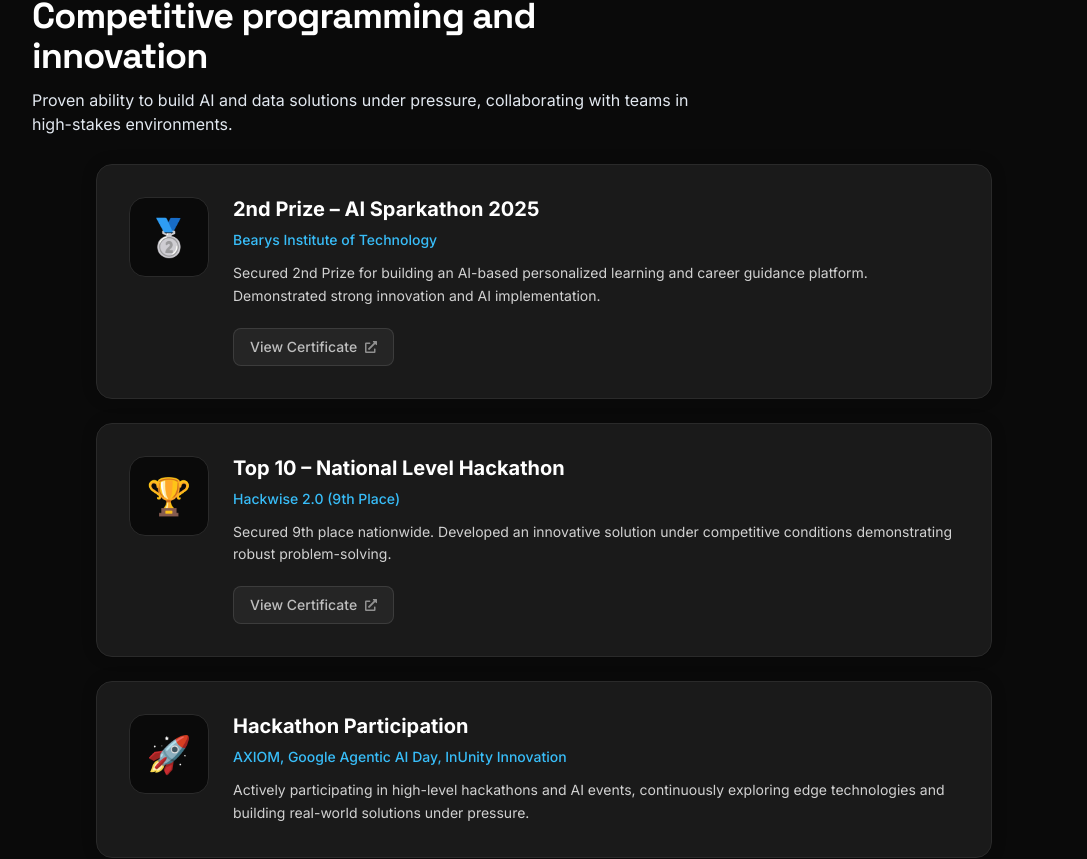
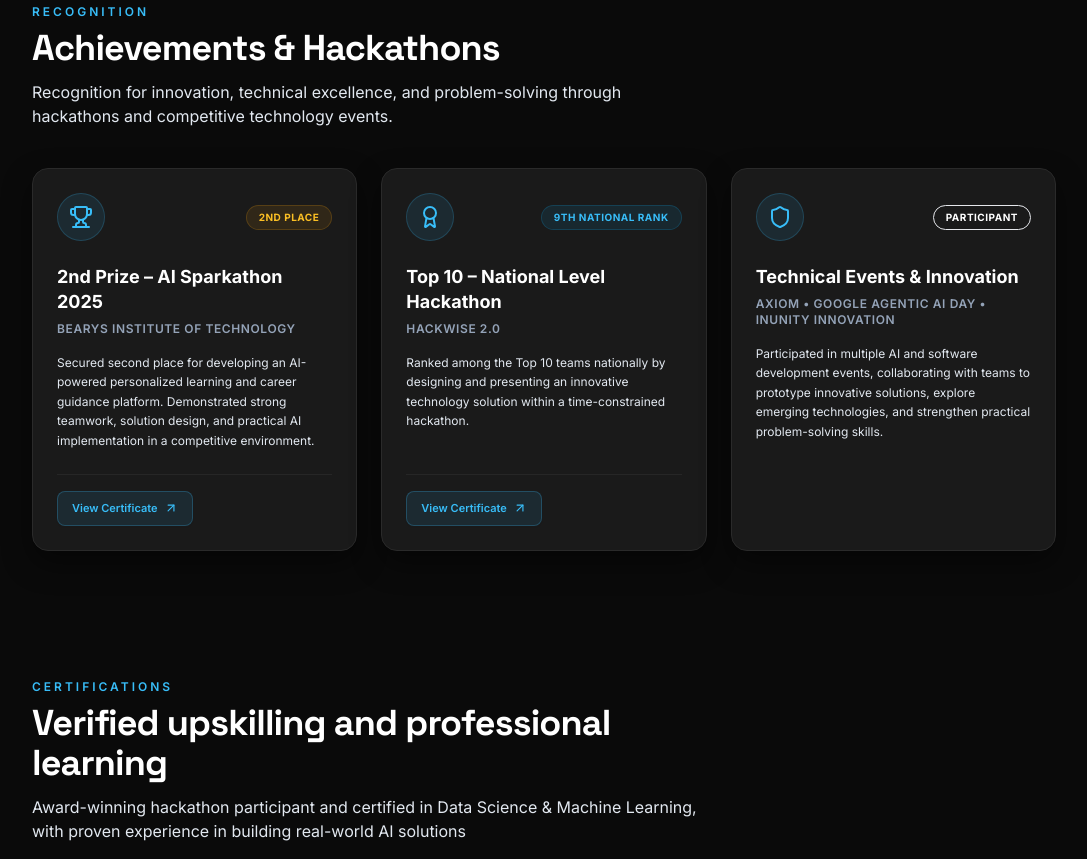
Before and after one commit to samhoon000/My-Portfolio, a React (Vite) app: page / in a window 1280 px wide. Shown: the part 3447-4306 px from the top of the page, without its empty margins (96-1183 px from the left). Built offline with nearby package versions, Linux system fonts and the light colour scheme.

Commit message:
Redesign Achievements & Hackathons section with professional grid layout, badges, and Lucide React icons

```diff
--- a/package.json
+++ b/package.json
@@ -15,6 +15,7 @@
   "dependencies": {
     "@emailjs/browser": "^4.4.1",
     "framer-motion": "^12.38.0",
+    "lucide-react": "^1.23.0",
     "react": "^19.2.5",
     "react-dom": "^19.2.5",
     "react-icons": "^5.6.0",
--- a/src/components/achievements-section.jsx
+++ b/src/components/achievements-section.jsx
@@ -1,56 +1,84 @@
 import { achievements } from '../data/portfolio-data'
 import { SectionHeading } from './section-heading'
-import { FaExternalLinkAlt } from 'react-icons/fa'
+import { Trophy, Award, Shield, ArrowUpRight } from 'lucide-react'
+
+const iconMap = {
+  Trophy: Trophy,
+  Award: Award,
+  Shield: Shield
+}
+
+const badgeStyles = {
+  '2nd Place': 'bg-amber-500/10 text-amber-400 border-amber-500/20',
+  '9th National Rank': 'bg-sky-500/10 text-sky-400 border-sky-500/20',
+  'Participant': 'bg-emerald-500/10 text-emerald-400 border-emerald-500/20'
+}
 
 export function AchievementsSection() {
   return (
-    <section id="achievements" className="py-10 sm:py-12 relative overflow-hidden">
+    <section id="achievements" className="py-16 sm:py-20 relative overflow-hidden">
       {/* Background Glow */}
-      <div className="absolute top-1/2 left-1/2 -translate-x-1/2 -translate-y-1/2 w-[500px] h-[500px] bg-accent/5 blur-[120px] rounded-full pointer-events-none -z-10" />
+      <div className="absolute top-1/2 left-1/2 -translate-x-1/2 -translate-y-1/2 w-[600px] h-[600px] bg-accent/5 blur-[130px] rounded-full pointer-events-none -z-10" />
 
       <div className="max-w-7xl mx-auto px-4 sm:px-6 lg:px-8">
         <SectionHeading
-          eyebrow="Achievements & Hackathons"
-          title="Competitive programming and innovation"
-          description="Proven ability to build AI and data solutions under pressure, collaborating with teams in high-stakes environments."
+          eyebrow="Recognition"
+          title="Achievements & Hackathons"
+          description="Recognition for innovation, technical excellence, and problem-solving through hackathons and competitive technology events."
         />
 
-        <div className="max-w-4xl mx-auto space-y-6">
-          {achievements.map((achievement, index) => (
+        <div className="grid gap-6 md:grid-cols-2 lg:grid-cols-3 items-stretch max-w-6xl mx-auto mt-10">
+          {achievements.map((achievement) => {
+            const IconComponent = iconMap[achievement.icon] || Award
+            const badgeClass = badgeStyles[achievement.badge] || 'bg-zinc-500/10 text-zinc-400 border-zinc-500/20'
+
+            return (
               <article
                 key={achievement.title}
-              className="glass-card flex flex-col sm:flex-row gap-6 rounded-2xl bg-panelSoft/50 backdrop-blur-sm p-6 sm:p-8 transition-all duration-500 hover:-translate-y-1 border border-white/5 hover:border-accent/30 shadow-[0_0_15px_rgba(0,0,0,0.2)] hover:shadow-[0_0_30px_rgba(56,189,248,0.15)] group"
+                className="glass-card flex flex-col justify-between rounded-2xl bg-panelSoft/50 backdrop-blur-sm p-6 border border-white/5 hover:border-accent/30 shadow-[0_12px_30px_rgba(0,0,0,0.45)] hover:shadow-[0_0_30px_rgba(56,189,248,0.12)] transition-all duration-300 hover:-translate-y-1.5 group"
               >
-              <div className="flex items-center justify-center h-16 w-16 sm:h-20 sm:w-20 shrink-0 rounded-2xl bg-base border border-stroke text-4xl group-hover:scale-110 transition-transform duration-500">
-                {achievement.icon}
+                <div>
+                  {/* Top section: circular background for icon, and badge */}
+                  <div className="flex items-center justify-between mb-6">
+                    <div className="flex items-center justify-center h-12 w-12 rounded-full bg-accent/10 border border-accent/20 text-accent group-hover:scale-110 group-hover:bg-accent/20 transition-all duration-300">
+                      <IconComponent className="w-5.5 h-5.5" />
+                    </div>
+                    <span className={`px-3 py-1 rounded-full text-[10px] font-bold tracking-wider border uppercase ${badgeClass}`}>
+                      {achievement.badge}
+                    </span>
                   </div>
 
-              <div className="flex flex-col flex-grow justify-center">
-                <h3 className="text-xl font-bold leading-tight text-textPrimary group-hover:text-accent transition-colors">
+                  {/* Title and Organization */}
+                  <h3 className="text-lg font-bold leading-snug text-textPrimary group-hover:text-accent transition-colors duration-300">
                     {achievement.title}
                   </h3>
-                <div className="mt-2 text-sm font-medium text-accent">
+                  <div className="mt-1.5 text-xs font-semibold text-textMuted uppercase tracking-wider">
                     {achievement.organization}
                   </div>
-                <p className="mt-3 text-sm text-white/80 leading-relaxed">
+
+                  {/* Description */}
+                  <p className="mt-4 text-xs text-textSecondary leading-relaxed font-sans">
                     {achievement.description}
                   </p>
+                </div>
+
+                {/* Footer with action button */}
                 {achievement.image && (
-                  <div className="mt-5">
+                  <div className="mt-6 pt-4 border-t border-white/5">
                     <a
                       href={achievement.image}
                       target="_blank"
                       rel="noopener noreferrer"
-                      className="inline-flex items-center gap-2 px-4 py-2 text-sm font-medium text-white/70 bg-white/5 border border-white/10 rounded-lg hover:text-accent hover:bg-accent/10 hover:border-accent/30 transition-all duration-300"
+                      className="group/btn inline-flex items-center gap-1.5 px-3.5 py-2 text-[11px] font-semibold text-accent bg-accent/10 border border-accent/25 rounded-lg hover:bg-accent hover:text-base shadow-sm hover:shadow-[0_0_12px_rgba(56,189,248,0.25)] transition-all duration-300"
                     >
                       <span>View Certificate</span>
-                      <FaExternalLinkAlt className="w-3 h-3 opacity-70" />
+                      <ArrowUpRight className="w-3.5 h-3.5 transition-transform duration-300 group-hover/btn:translate-x-0.5 group-hover/btn:-translate-y-0.5" />
                     </a>
                   </div>
                 )}
-              </div>
               </article>
-          ))}
+            )
+          })}
         </div>
       </div>
     </section>
--- a/src/data/portfolio-data.js
+++ b/src/data/portfolio-data.js
@@ -81,22 +81,25 @@
   {
     title: '2nd Prize – AI Sparkathon 2025',
     organization: 'Bearys Institute of Technology',
-    icon: '🥈',
-    description: 'Secured 2nd Prize for building an AI-based personalized learning and career guidance platform. Demonstrated strong innovation and AI implementation.',
+    badge: '2nd Place',
+    icon: 'Trophy',
+    description: 'Secured second place for developing an AI-powered personalized learning and career guidance platform. Demonstrated strong teamwork, solution design, and practical AI implementation in a competitive environment.',
     image: '/ai-sparkathon-certificate.jpg',
   },
   {
     title: 'Top 10 – National Level Hackathon',
-    organization: 'Hackwise 2.0 (9th Place)',
-    icon: '🏆',
-    description: 'Secured 9th place nationwide. Developed an innovative solution under competitive conditions demonstrating robust problem-solving.',
+    organization: 'Hackwise 2.0',
+    badge: '9th National Rank',
+    icon: 'Award',
+    description: 'Ranked among the Top 10 teams nationally by designing and presenting an innovative technology solution within a time-constrained hackathon.',
     image: '/hackwise-certificate.jpg',
   },
   {
-    title: 'Hackathon Participation',
-    organization: 'AXIOM, Google Agentic AI Day, InUnity Innovation',
-    icon: '🚀',
-    description: 'Actively participating in high-level hackathons and AI events, continuously exploring edge technologies and building real-world solutions under pressure.',
+    title: 'Technical Events & Innovation',
+    organization: 'AXIOM • Google Agentic AI Day • InUnity Innovation',
+    badge: 'Participant',
+    icon: 'Shield',
+    description: 'Participated in multiple AI and software development events, collaborating with teams to prototype innovative solutions, explore emerging technologies, and strengthen practical problem-solving skills.',
   },
 ]
 
```
Also changed, not shown: 1 other file (tests, documents, lock files or other folders). Lines whose indentation alone changed are shown as unchanged.
